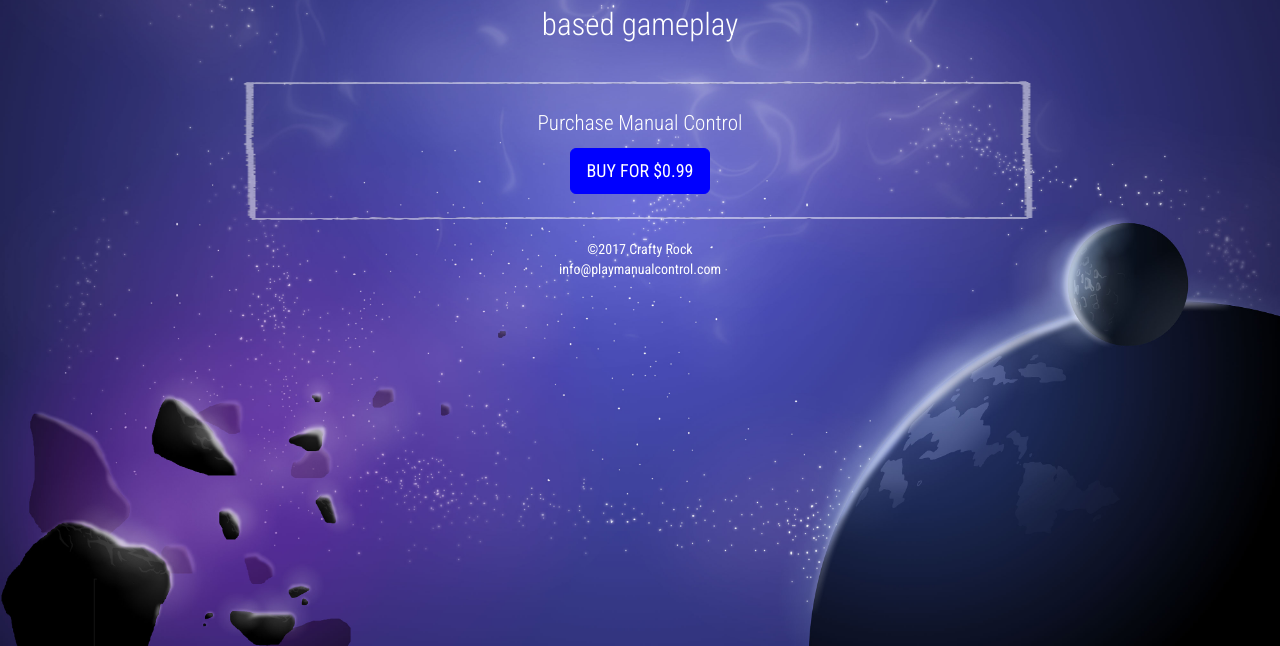
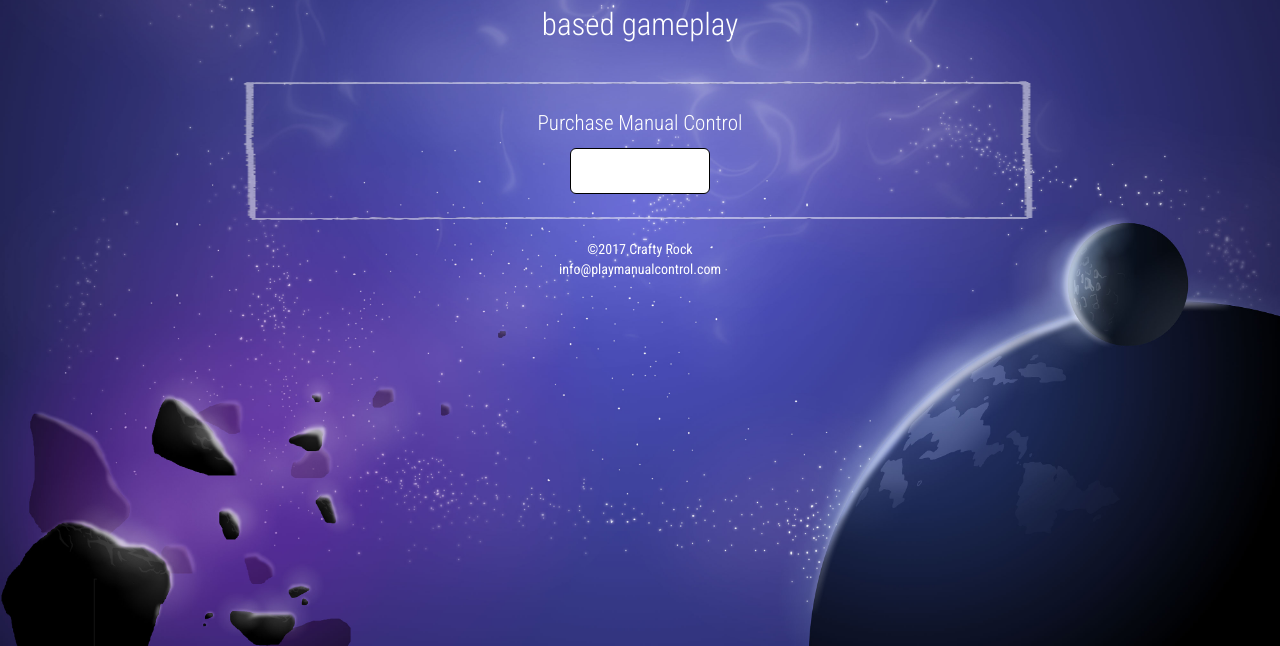
Before and after one commit to natesampo/ManualControl, a plain HTML site: page index.html in a window 1280 px wide. Shown: the part 154-800 px from the top of the page. Drawn offline with nearby package versions, Linux system fonts and the light colour scheme; a script that the page names is missing.

Commit message:
Update index.html

```diff
--- a/index.html
+++ b/index.html
@@ -78,7 +78,7 @@
               <p>
               Purchase Manual Control
               </p>
-	      <button type="submit" class="btn btn-success btn-info btn-lg" style="background-color:blue;border-color:blue" onclick="ga('send', {hitType: 'event', eventCategory: 'Click', eventAction: 'Download', eventLabel: 'Paid'});window.open('http://www.goole.com','_blank');">BUY FOR $0.99</button>
+	      <button type="submit" class="btn btn-success btn-info btn-lg" style="background-color:white;border-color:black" onclick="ga('send', {hitType: 'event', eventCategory: 'Click', eventAction: 'Download', eventLabel: 'Paid'});window.open('http://www.goole.com','_blank');">BUY FOR $0.99</button>
 
             </div>
           </div>
@@ -169,6 +169,8 @@ margin-top:15px;">&copy;2017 Crafty Rock<br /><a href="mailto:info@playmanualcon
   m=s.getElementsByTagName(o)[0];a.async=1;a.src=g;m.parentNode.insertBefore(a,m)
   })(window,document,'script','https://www.google-analytics.com/analytics.js','ga');
 
+
+
   ga('create', 'UA-97578889-1', 'auto');
   ga('send', 'pageview');
 
```
